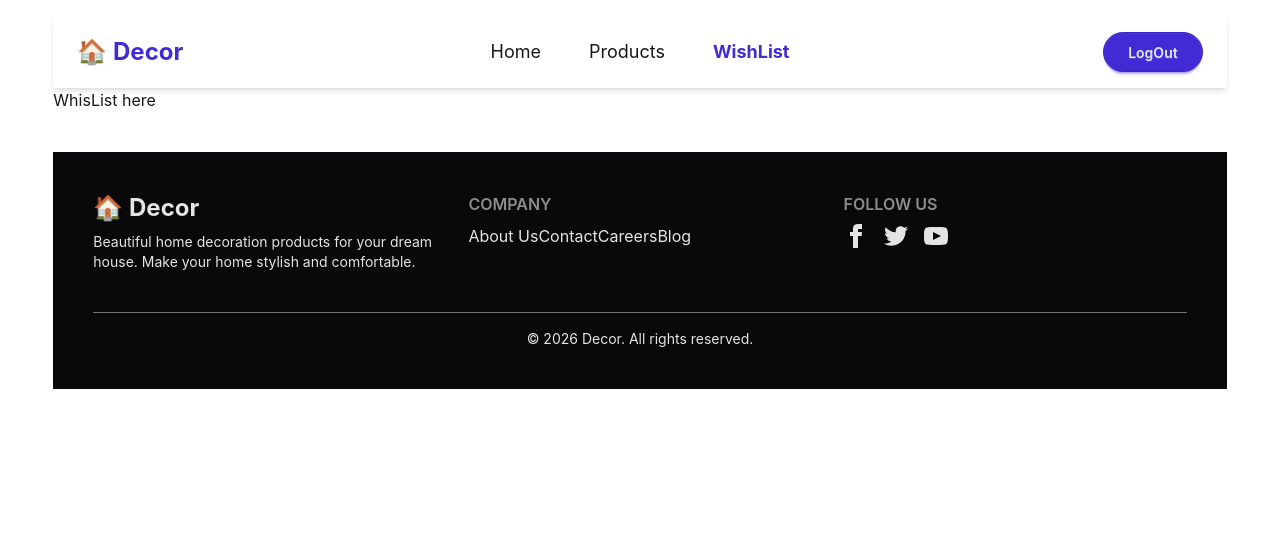
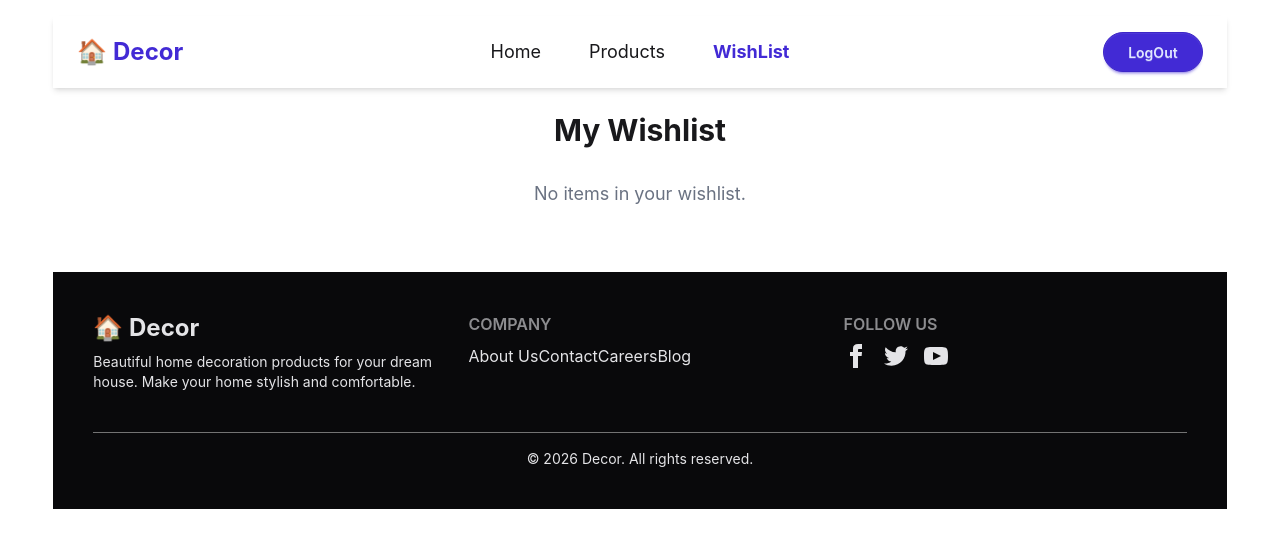
Before and after one commit to asik247/home-decore-react, a React (Vite) app: page /whistList in a window 1280 px wide. Shown: the top 548 px of the page. Built offline with nearby package versions, Linux system fonts and the light colour scheme.

Commit message:
Remove WishList

```diff
--- a/src/Pages/WhisList.jsx
+++ b/src/Pages/WhisList.jsx
@@ -3,28 +3,51 @@ import { useLoaderData } from 'react-router';
 import { getDB } from '../Utility/Utiltiy';
 
 const WhisList = () => {
-    const allFurnitcre = useLoaderData();
-    // console.log(allFurnitcre.id);
-    const [furniture,setFurniture] = useState([]);
+    const allFurniture = useLoaderData();
+    const [furniture, setFurniture] = useState([]);
 
-    useEffect(()=>{
+    useEffect(() => {
         const storedData = getDB();
-        // console.log(storedData);
-        const singleFurniture = allFurnitcre.filter(singleF=>storedData.includes(singleF.id));
+        const singleFurniture = allFurniture.filter(f => storedData.includes(f.id));
         setFurniture(singleFurniture);
-    },[])
+    }, []);
+
     return (
-        <div>
-            <h1>WhisList here</h1>
-            <div>
-                {
-                    furniture.map(f=>(
-                        <div>
-                            <h1>{f.name}</h1>
+        <div className="max-w-6xl mx-auto p-6">
+            <h1 className="text-3xl font-bold text-center mb-8">My Wishlist</h1>
+
+            {furniture.length === 0 ? (
+                <p className="text-center text-gray-500 text-lg">No items in your wishlist.</p>
+            ) : (
+                <div className="flex flex-col gap-4">
+                    {furniture.map(f => (
+                        <div
+                            key={f.id}
+                            className="flex flex-col sm:flex-row items-center bg-white shadow-md rounded-lg overflow-hidden hover:shadow-lg transition-shadow duration-300 p-4 gap-4"
+                        >
+                            {/* Image */}
+                            <img
+                                src={f.image}
+                                alt={f.name}
+                                className="w-full sm:w-32 h-32 object-cover rounded-lg"
+                            />
+
+                            {/* Name + Price */}
+                            <div className="flex-1 flex flex-col justify-center">
+                                <h2 className="text-lg font-semibold">{f.name}</h2>
+                                <p className="text-blue-600 font-bold mt-1">${f.price}</p>
+                            </div>
+
+                            {/* Remove Button */}
+                            <div className="mt-2 sm:mt-0">
+                                <button className="bg-red-500 text-white px-4 py-2 rounded hover:bg-red-600 transition-colors duration-200">
+                                    Remove
+                                </button>
+                            </div>
                         </div>
-                    ))
-                }
-            </div>
+                    ))}
+                </div>
+            )}
         </div>
     );
 };
```
